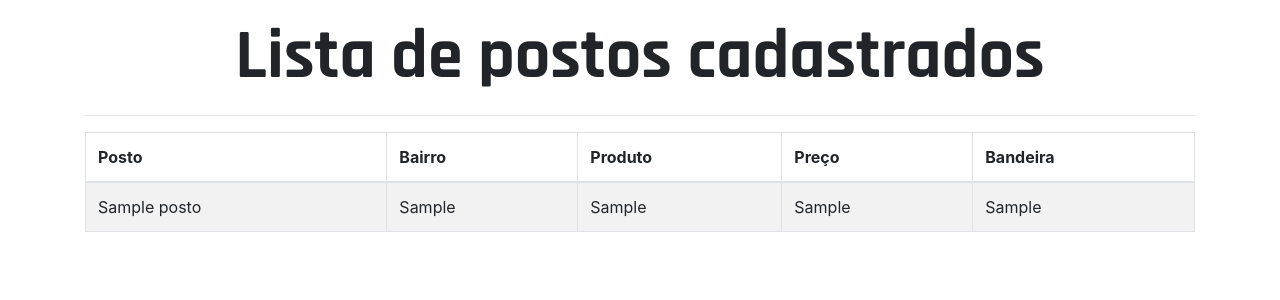
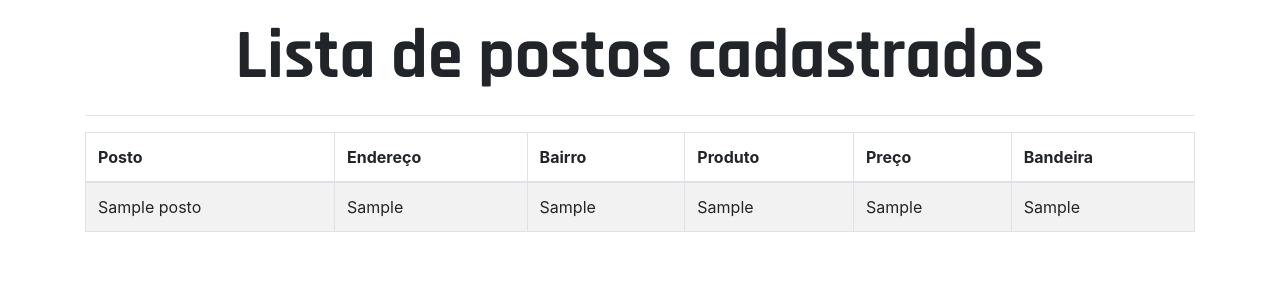
Before and after one commit to rickzang/projeto_integrador-1, a Flask app: page /list in a window 1280 px wide. Shown: the part 71-371 px from the top of the page. Run offline with Flask 2, Linux system fonts and the light colour scheme; tables that the repository leaves empty or names only in its code hold one stand-in row (Sample ...); some libraries are stand-ins or nearby versions.

Commit message:
Add campo endereço nas telas

```diff
--- a/templates/lista.html
+++ b/templates/lista.html
@@ -4,6 +4,7 @@
         <thead class="thead-default">
         <tr>
             <th>Posto</th>
+            <th>Endereço</th>
             <th>Bairro</th>
             <th>Produto</th>
             <th>Preço</th>
@@ -14,6 +15,7 @@
         {% for posto in postos %}
         <tr>
             <td>{{ posto.nome }}</td>
+            <td>{{ posto.endereco }}</td>
             <td>{{ posto.bairro }}</td>
             <td>{{ posto.produto }}</td>
             <td>{{ posto.preco }}</td>
--- a/templates/postos.html
+++ b/templates/postos.html
@@ -4,6 +4,7 @@
         <thead class="thead-default">
         <tr>
             <th>Posto</th>
+            <th>Endereço</th>
             <th>Bairro</th>
             <th>Produto</th>
             <th>Preço</th>
@@ -14,6 +15,7 @@
         {% for posto in postos %}
         <tr>
             <td>{{ posto.nome }}</td>
+            <td>{{ posto.endereco }}</td>
             <td>{{ posto.bairro }}</td>
             <td>{{ posto.produto }}</td>
             <td>{{ posto.preco }}</td>
```
